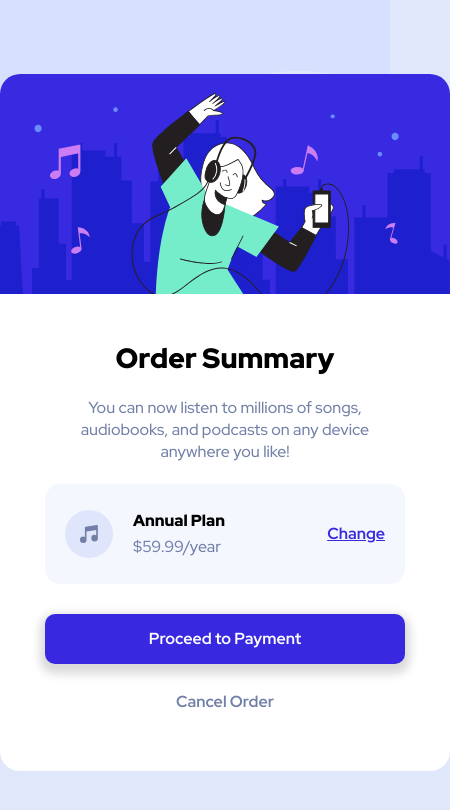
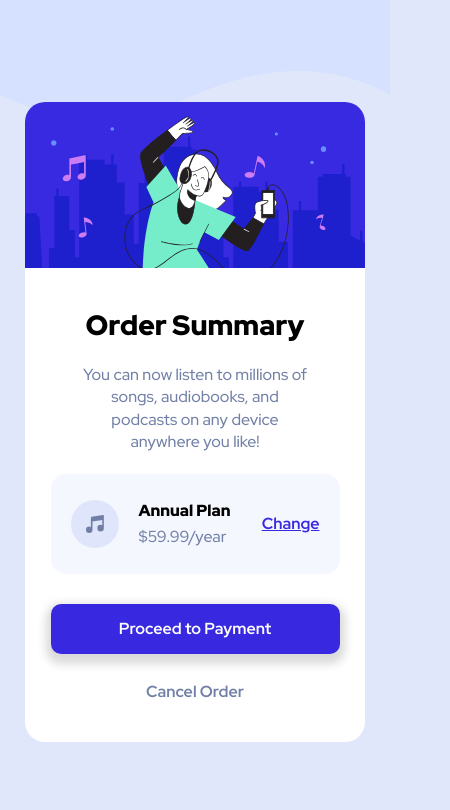
Before and after one commit to choiiis/html-css-toy-projects, a plain HTML site: page order-summary/index.html in a window 390 px wide. Shown: the whole page, 450 px wide, since content can reach past the window. Drawn offline with nearby package versions, Linux system fonts and the light colour scheme.

Commit message:
make it responsive web for mobile devices

```diff
--- a/order-summary/css/main.css
+++ b/order-summary/css/main.css
@@ -31,8 +31,14 @@ img {
   background-color: #fff;
 }
 
+.image {
+  width: 100%;
+  /* height: 30%; */
+}
+
 section {
   width: 80%;
+  height: 477px;
   display: flex;
   position: absolute;
   left: 0;
@@ -40,6 +46,7 @@ section {
   margin: auto;
   flex-direction: column;
   align-items: center;
+  justify-content: center;
 }
 
 .main {
@@ -47,7 +54,7 @@ section {
 }
 
 .main h2 {
-  margin: 50px 0 25px 0;
+  margin: 0 0 25px 0;
   font-size: 28px;
   font-weight: 900;
 }
@@ -115,3 +122,16 @@ section .cancel:hover {
   color: #1f2f56;
   cursor: pointer;
 }
+
+/* MOBILE */
+@media screen and (max-width: 800px) and (max-height: 1000px) {
+  .container {
+    width: 340px;
+    height: 640px;
+  }
+
+  section {
+    width: 85%;
+    height: 474px;
+  }
+}
--- a/order-summary/index.html
+++ b/order-summary/index.html
@@ -13,9 +13,7 @@
 </head>
 <body>
   <div class="container">
-    <!-- <div class="image"> -->
-      <img src="./images/illustration-hero.svg" alt="illustration-hero">
-    <!-- </div> -->
+    <img src="./images/illustration-hero.svg" class="image" alt="illustration-hero">
     <section>
       <div class="main">
         <h2>Order Summary</h2>
```
